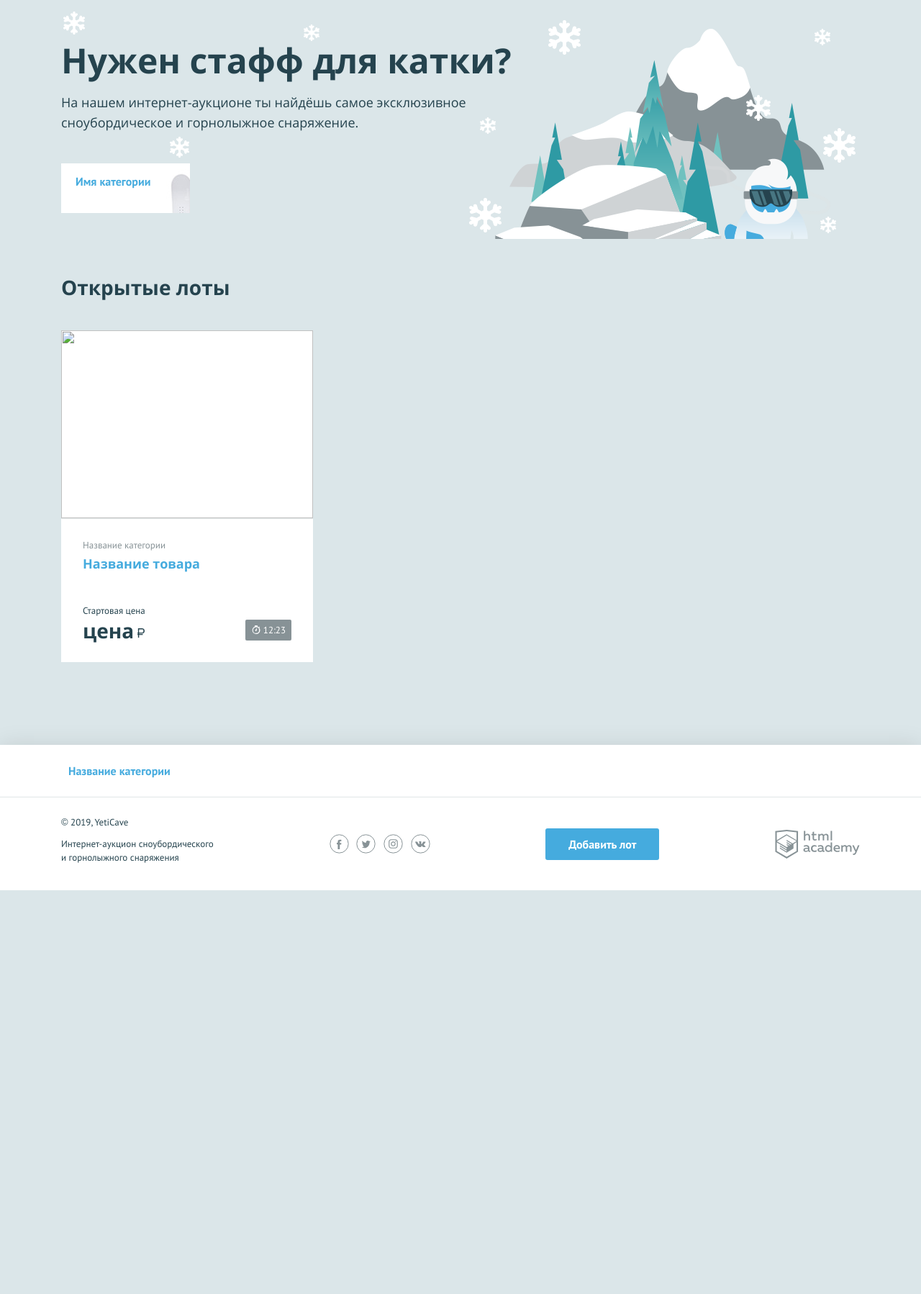
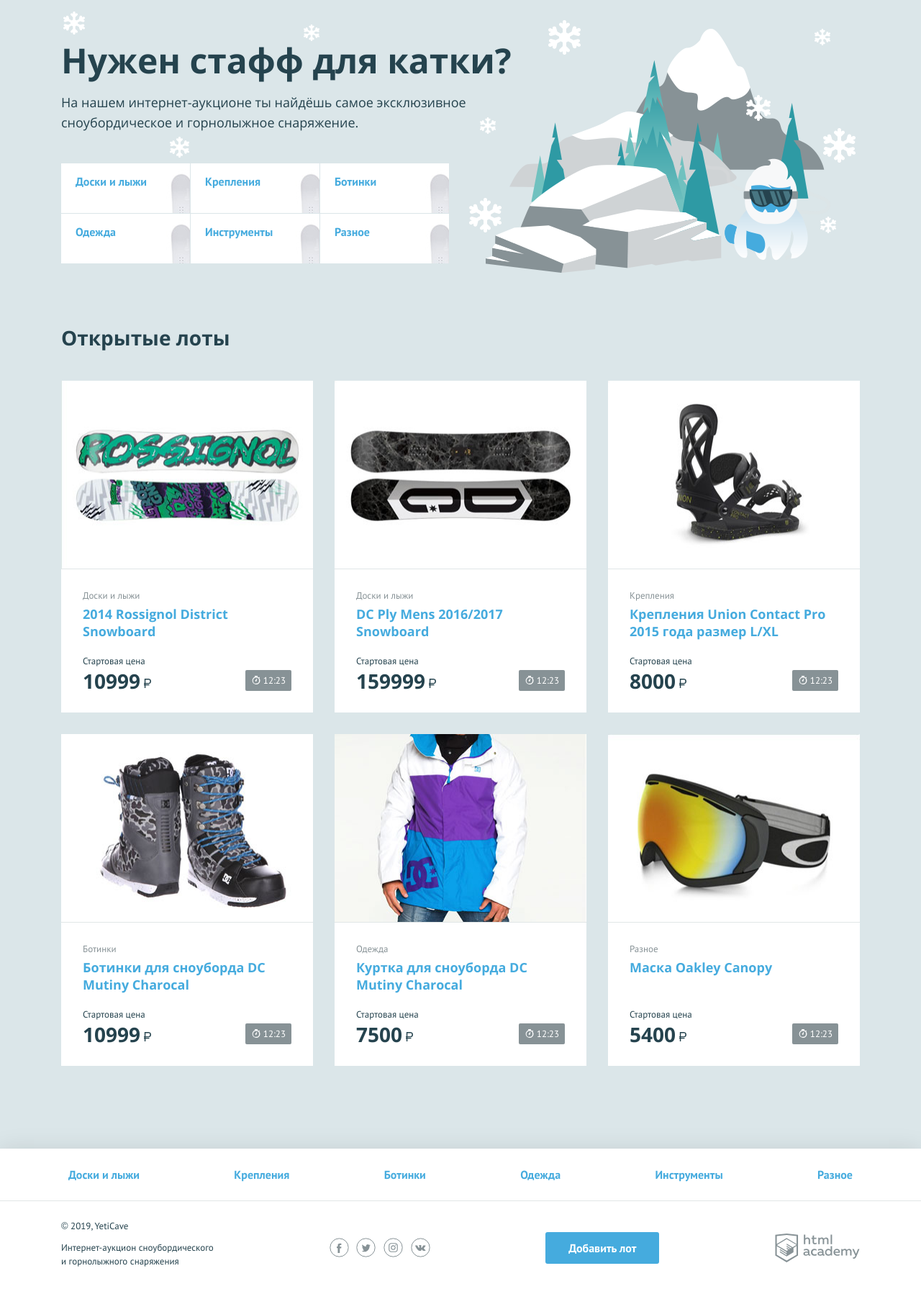
Before and after one commit to RayProud/22908-yeticave, a PHP site: page / in a window 1280 px wide. Shown: the part 107-1905 px from the top of the page at 72% size. Before the commit the page ends 1344 px from the top, so only its background shows below. Run offline with PHP 8.4, Linux system fonts and the light colour scheme.

Commit message:
Add some lots and categories

```diff
--- a/index.php
+++ b/index.php
@@ -1,7 +1,17 @@
 <?php
 $is_auth = rand(0, 1);
 
-$user_name = 'Роман Прудников'; // укажите здесь ваше имя
+$user_name = "Роман Прудников";
+$categories = ["Доски и лыжи", "Крепления", "Ботинки", "Одежда", "Инструменты", "Разное"];
+$lots = [
+    ["title" => "2014 Rossignol District Snowboard", "category" => "Доски и лыжи", "price" => 10999, "image" => "img/lot-1.jpg"],
+    ["title" => "DC Ply Mens 2016/2017 Snowboard", "category" => "Доски и лыжи", "price" => 159999, "image" => "img/lot-2.jpg"],
+    ["title" => "Крепления Union Contact Pro 2015 года размер L/XL", "category" => "Крепления", "price" => 8000, "image" => "img/lot-3.jpg"],
+    ["title" => "Ботинки для сноуборда DC Mutiny Charocal", "category" => "Ботинки", "price" => 10999, "image" => "img/lot-4.jpg"],
+    ["title" => "Куртка для сноуборда DC Mutiny Charocal", "category" => "Одежда", "price" => 7500, "image" => "img/lot-5.jpg"],
+    ["title" => "Маска Oakley Canopy", "category" => "Разное", "price" => 5400, "image" => "img/lot-6.jpg"]
+];
+
 ?>
 <!DOCTYPE html>
 <html lang="ru">
@@ -52,10 +62,11 @@
         <h2 class="promo__title">Нужен стафф для катки?</h2>
         <p class="promo__text">На нашем интернет-аукционе ты найдёшь самое эксклюзивное сноубордическое и горнолыжное снаряжение.</p>
         <ul class="promo__list">
-            <!--заполните этот список из массива категорий-->
+            <?php foreach ($categories as $key => $value): ?>
                 <li class="promo__item promo__item--boards">
-                <a class="promo__link" href="pages/all-lots.html">Имя категории</a>
+                    <a class="promo__link" href="pages/all-lots.html"><?=$value; ?></a>
                 </li>
+            <?php endforeach; ?>
         </ul>
     </section>
     <section class="lots">
@@ -63,18 +74,18 @@
             <h2>Открытые лоты</h2>
         </div>
         <ul class="lots__list">
-            <!--заполните этот список из массива с товарами-->
+            <?php foreach ($lots as $key => $value): ?>
                 <li class="lots__item lot">
                     <div class="lot__image">
-                    <img src="" width="350" height="260" alt="">
+                        <img src="<?=$value["image"]; ?>" width="350" height="260" alt="<?=$value["title"]; ?>">
                     </div>
                     <div class="lot__info">
-                    <span class="lot__category">Название категории</span>
-                    <h3 class="lot__title"><a class="text-link" href="pages/lot.html">Название товара</a></h3>
+                        <span class="lot__category"><?=$value["category"]; ?></span>
+                        <h3 class="lot__title"><a class="text-link" href="pages/lot.html"><?=$value["title"]; ?></a></h3>
                         <div class="lot__state">
                             <div class="lot__rate">
                                 <span class="lot__amount">Стартовая цена</span>
-                            <span class="lot__cost">цена<b class="rub">р</b></span>
+                                <span class="lot__cost"><?=$value["price"]; ?><b class="rub">р</b></span>
                             </div>
                             <div class="lot__timer timer">
                                 12:23
@@ -82,6 +93,7 @@
                         </div>
                     </div>
                 </li>
+            <?php endforeach; ?>
         </ul>
     </section>
 </main>
@@ -90,10 +102,11 @@
 <footer class="main-footer">
     <nav class="nav">
         <ul class="nav__list container">
-            <!--заполните этот список из массива категорий-->
+            <?php foreach ($categories as $key => $value): ?>
                 <li class="nav__item">
-                <a href="pages/all-lots.html">Название категории</a>
+                    <a href="pages/all-lots.html"><?=$value; ?></a>
                 </li>
+            <?php endforeach; ?>
         </ul>
     </nav>
     <div class="main-footer__bottom container">
```
Lines whose indentation alone changed are shown as unchanged.
